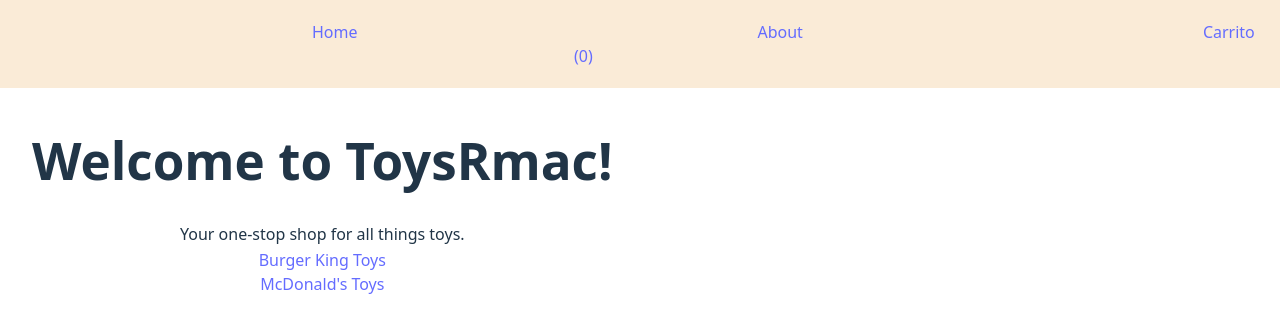
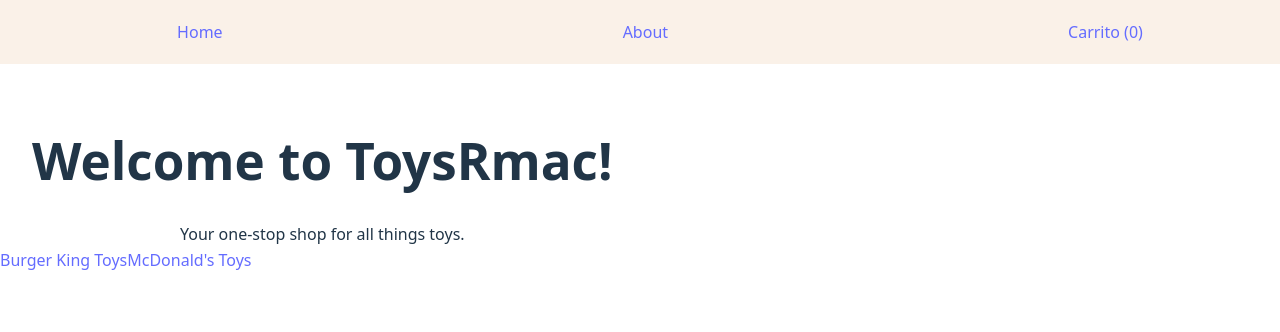
Before and after one commit to erikor12/ToysRmac, a React (Vite) app in the folder frontend/: page / in a window 1280 px wide. Shown: the top 332 px of the page. Built offline with nearby package versions, Linux system fonts and the light colour scheme.

Commit message:
Todavia en proceso la UI

```diff
--- a/frontend/src/components/navbar/navbar.css
+++ b/frontend/src/components/navbar/navbar.css
@@ -1,16 +1,16 @@
 .Nav{
-    background-color: antiquewhite;
+    background-color: rgb(250, 241, 232);
     padding: 20px;
-    width: 103.65%;
+    width: 100%;
     position: fixed;
     z-index: 2;
-    text-align: center;
+    display: flex;
+    justify-content: center;
+    gap: 400px;
 }
-.links{
-    margin: 0 auto;
-    padding-left: 200px;
-    padding-right: 200px;
-    font-weight: 500px;
+
+.links {
+    font-weight: 500;
     color: #646cff;
-    text-decoration: inherit;
+    text-decoration: none;
 }
--- a/frontend/src/pages/home/home.css
+++ b/frontend/src/pages/home/home.css
@@ -1,46 +1,25 @@
 .homeh1 {
-    max-width: 100%;
+    width: fit-content;
     margin: 0 auto;
     padding: 2rem;
-    text-align: right;
-    right: 1000px;
+    text-align: center;
 }
 
 .homep {
-    max-width: 100%;
+    width: 80%;
     margin: 0 auto;
     padding: 2px;
     text-align: center;
-    right: 1000px;
 }
 
-.homebk {
-    /* max-width: 100%; */
+.homebk,
+.homemc {
+    width: fit-content;
     margin: 0 auto;
-    display: flex;
-    justify-content: space-around;
-    flex-direction: row;
     text-align: center;
-    font-weight: 500px;
+    font-weight: 500;
     color: #646cff;
     text-decoration: inherit;
-    padding-left: 115px;
-    padding-right: 115px;
-
-}
-
-.homemc {
-    /* max-width: 100%; */
-    margin: 0 auto;
-    display: flex;
-    justify-content: space-around;
-    flex-direction: row;
-    text-align: center;
-    font-weight: 500px;
-    color: #646cff;
-    text-decoration: inherit;
-    padding-left: 115px;
-    padding-right: 115px;
 }
 
 .paddingTop {
```
